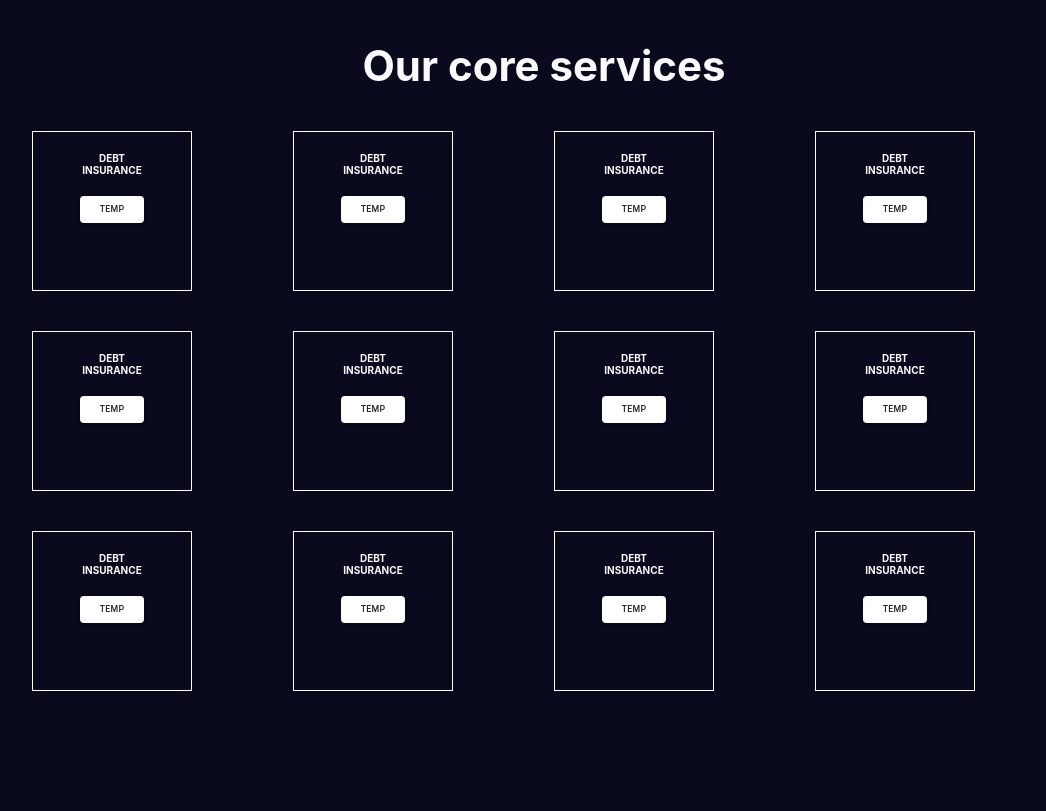
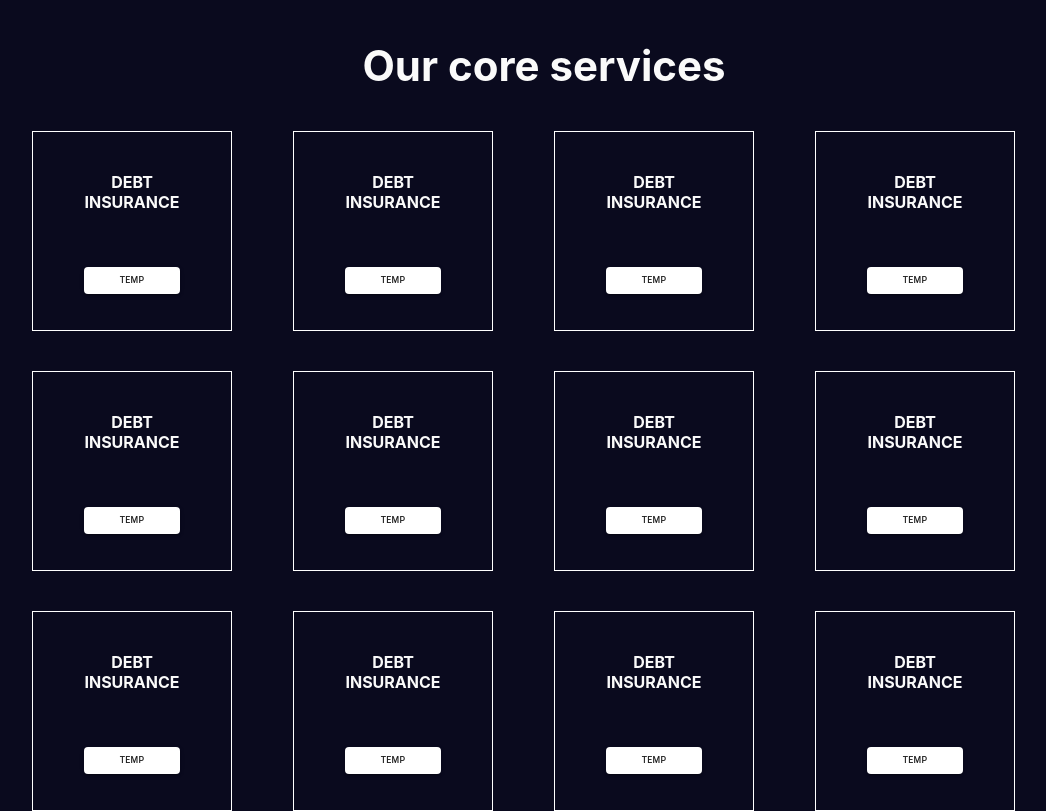
Before and after one commit to mritunjaysaha/project-1, a Next.js app: page / in a window 1280 px wide. Shown: the whole page, without its empty margins (96-1142 px from the left). Built offline with nearby package versions, Linux system fonts and the light colour scheme.

Commit message:
replaced flex with grid

```diff
--- a/src/body.jsx
+++ b/src/body.jsx
@@ -25,7 +25,6 @@ export function Body() {
                     harum sit, libero magni omnis porro blanditiis.
                 </p>
             </section> */}
-
             {/*  */}
             {/* <section className={styles.section1}>
                 <div>
@@ -46,12 +45,11 @@ export function Body() {
                     </p>
                 </div>
             </section> */}
-
             {/* Offerings */}
             <section className={styles.offeringSection}>
                 <h3>Our core services</h3>
                 <ul>
-                    <Cards />
+                    <Cards className="offeringCards" />
                     <Cards />
                     <Cards />
                     <Cards />
@@ -66,6 +64,11 @@ export function Body() {
                 </ul>
             </section>
 
+            {/* Clientele
+            {/* <section>
+                <h3>clients who love to work with us</h3>
+                <ul></ul>
+            </section> */}
             {/* <section className={styles.section3}>
                 <h3>Get in touch with us</h3>
                 <div className={styles.btnContainer}>
--- a/src/cards.jsx
+++ b/src/cards.jsx
@@ -1,9 +1,10 @@
 import styles from "../styles/cards.module.scss";
 import { MUIButton } from "./atoms/button";
 
-export function Cards({ text }) {
+export function Cards({ text, className }) {
+    console.log({ className });
     return (
-        <li className={styles.cardOuter}>
+        <li className={`${styles.offeringCards} ${styles.cardOuter}`}>
             <div className={styles.pGroup}>
                 <p>debt</p>
                 <p>insurance</p>
--- a/styles/cards.module.scss
+++ b/styles/cards.module.scss
@@ -1,25 +1,42 @@
 @import "./utils.scss";
 
-.cardOuter {
+.offeringCards {
     height: 16rem;
     aspect-ratio: 1/1;
+
+    @media only screen and (min-width: 996px) {
+        height: 20rem;
+    }
+}
+
+.clienteleCards {
+    height: 16rem;
+    aspect-ratio: 1/1;
+
+    @media only screen and (min-width: 996px) {
+        height: 20rem;
+    }
+}
+
+.cardOuter {
     border: 1px solid white;
 
-    display: flex;
-    flex-direction: column;
+    display: grid;
+    grid-template-rows: repeat(2, 1fr);
     align-items: center;
     text-align: center;
+    justify-content: center;
 
     p {
         text-transform: uppercase;
         font-weight: $fw-bold;
     }
-
-    button {
-        margin-top: 2rem;
-    }
 }
 
 .pGroup {
     padding-top: 2rem;
+
+    @media only screen and (min-width: 996px) {
+        font-size: $fs-small;
+    }
 }
```
